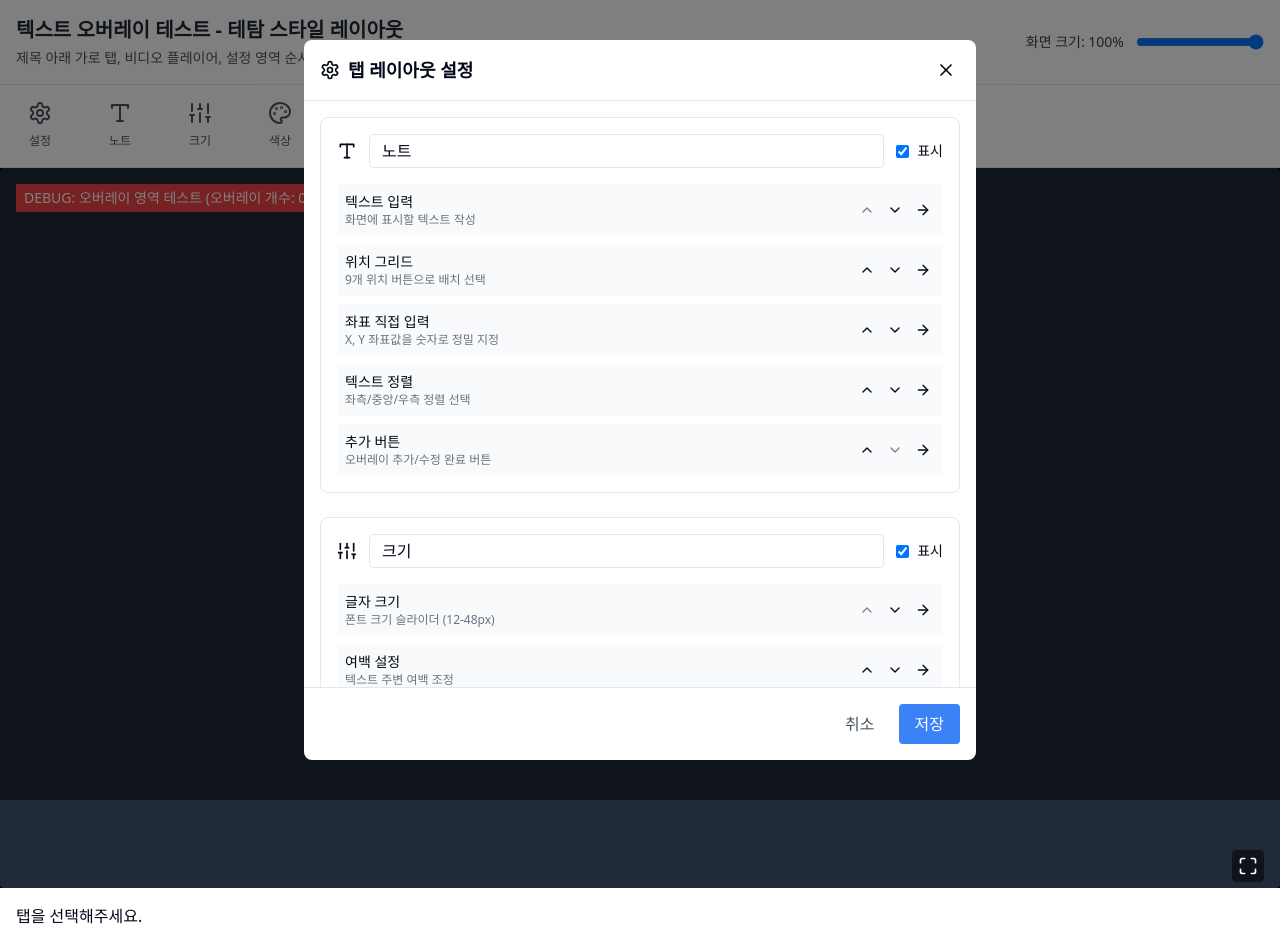
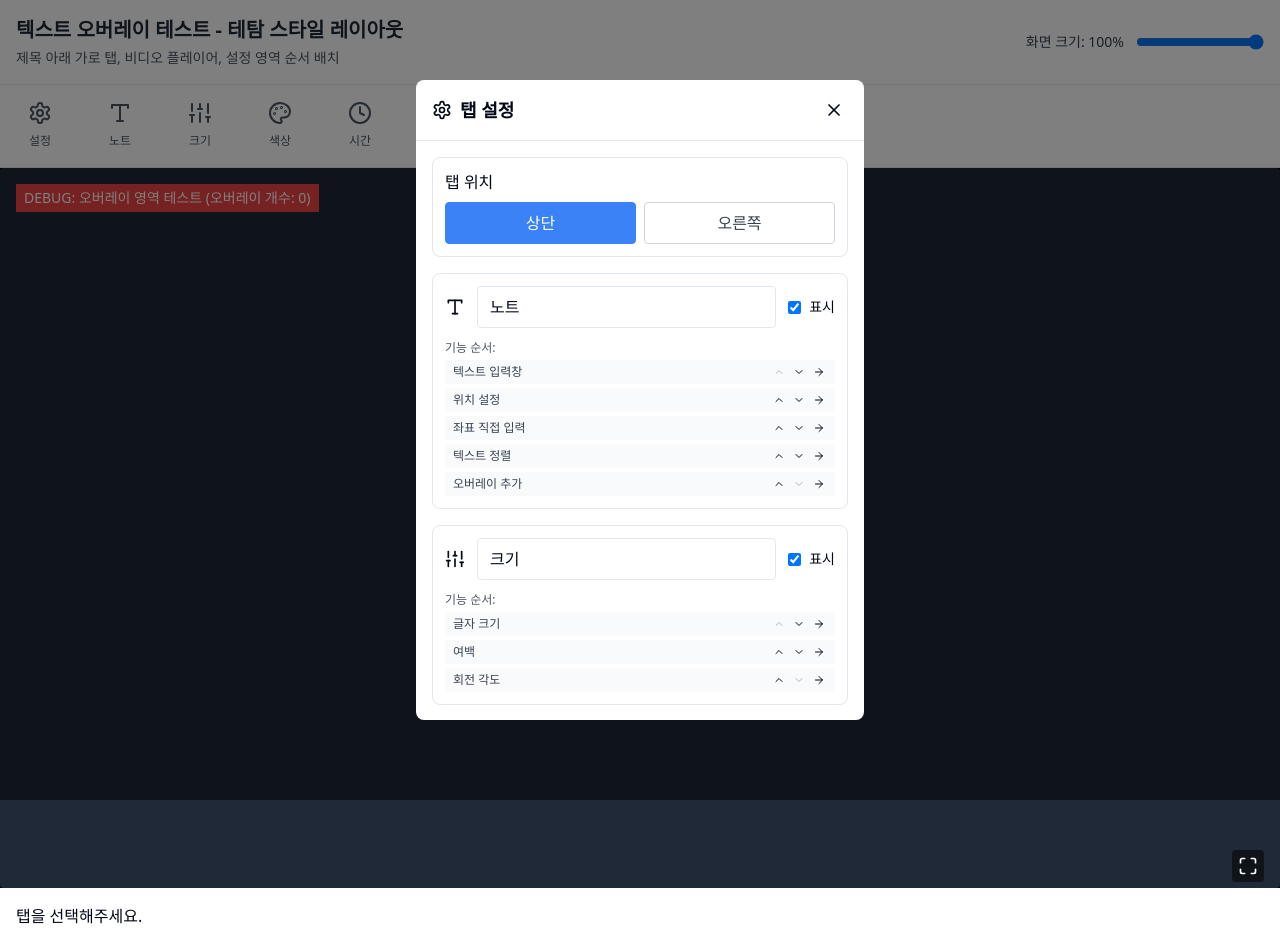
Before and after one commit to dreamsee/folder, a React (Vite) app in the folder client/: page /test-overlay in a window 1280 px wide. Both pictures are taken after a click on the button "설정". Built offline with nearby package versions, Linux system fonts and the light colour scheme.

Commit message:
탭 위치 설정 기능 추가 (상단/오른쪽) 및 기능 이름 UI와 통일

```diff
--- a/client/src/components/SimpleTabSettings.tsx
+++ b/client/src/components/SimpleTabSettings.tsx
@@ -1,26 +1,30 @@
 // 간단한 탭 설정 모달 - 모바일 안정성 우선
 import React, { useState, useEffect } from 'react';
-import { Settings, X } from 'lucide-react';
+import { Settings, X, ChevronUp, ChevronDown, ArrowRight } from 'lucide-react';
 
 interface SimpleTabSettingsProps {
   isOpen: boolean;
   onClose: () => void;
-  tabConfig: any[];
+  currentConfig: any[];  // tabConfig -> currentConfig로 변경
   onSave: (config: any[]) => void;
+  tabPosition: 'top' | 'right';
+  onPositionChange: (position: 'top' | 'right') => void;
 }
 
 const SimpleTabSettings: React.FC<SimpleTabSettingsProps> = ({
   isOpen,
   onClose,
-  tabConfig,
-  onSave
+  currentConfig,  // prop 이름 변경
+  onSave,
+  tabPosition,
+  onPositionChange
 }) => {
-  const [localConfig, setLocalConfig] = useState(tabConfig);
+  const [localConfig, setLocalConfig] = useState(currentConfig);
 
   // props 변경 시 로컬 상태 동기화
   useEffect(() => {
-    setLocalConfig(tabConfig);
-  }, [tabConfig]);
+    setLocalConfig(currentConfig);
+  }, [currentConfig]);
 
   // 탭 이름 변경
   const updateTabName = (tabId: string, newName: string) => {
@@ -36,11 +40,88 @@ const SimpleTabSettings: React.FC<SimpleTabSettingsProps> = ({
     ));
   };
 
+  // 기능 위로 이동
+  const moveFeatureUp = (tabId: string, featureIndex: number) => {
+    if (featureIndex === 0) return;
+
+    setLocalConfig(prev => prev.map(tab => {
+      if (tab.id !== tabId) return tab;
+
+      const newFeatures = [...tab.features];
+      [newFeatures[featureIndex - 1], newFeatures[featureIndex]] =
+        [newFeatures[featureIndex], newFeatures[featureIndex - 1]];
+
+      return { ...tab, features: newFeatures };
+    }));
+  };
+
+  // 기능 아래로 이동
+  const moveFeatureDown = (tabId: string, featureIndex: number) => {
+    const tab = localConfig.find(t => t.id === tabId);
+    if (!tab || featureIndex === tab.features.length - 1) return;
+
+    setLocalConfig(prev => prev.map(tab => {
+      if (tab.id !== tabId) return tab;
+
+      const newFeatures = [...tab.features];
+      [newFeatures[featureIndex], newFeatures[featureIndex + 1]] =
+        [newFeatures[featureIndex + 1], newFeatures[featureIndex]];
+
+      return { ...tab, features: newFeatures };
+    }));
+  };
+
+  // 기능을 다른 탭으로 이동
+  const moveFeatureToNextTab = (currentTabId: string, featureIndex: number) => {
+    const currentTabIndex = localConfig.findIndex(tab => tab.id === currentTabId);
+    const visibleTabs = localConfig.filter(tab => tab.visible);
+    const currentVisibleIndex = visibleTabs.findIndex(tab => tab.id === currentTabId);
+    const nextTab = visibleTabs[(currentVisibleIndex + 1) % visibleTabs.length];
+
+    if (!nextTab || nextTab.id === currentTabId) return;
+
+    const feature = localConfig[currentTabIndex].features[featureIndex];
+
+    setLocalConfig(prev => prev.map((tab) => {
+      if (tab.id === currentTabId) {
+        // 현재 탭에서 기능 제거
+        const newFeatures = [...tab.features];
+        newFeatures.splice(featureIndex, 1);
+        return { ...tab, features: newFeatures };
+      } else if (tab.id === nextTab.id) {
+        // 다음 탭에 기능 추가
+        return { ...tab, features: [...tab.features, feature] };
+      }
+      return tab;
+    }));
+  };
+
+  // 기능 이름 가져오기 (실제 UI 제목과 일치)
+  const getFeatureName = (featureId: string): string => {
+    const featureNames: { [key: string]: string } = {
+      'overlayText': '텍스트 입력창',  // UI에는 제목 없지만 명확하게
+      'positionGrid': '위치 설정',      // UI 제목과 일치
+      'coordinateInput': '좌표 직접 입력',  // UI 제목과 일치
+      'textAlign': '텍스트 정렬',      // UI 제목과 일치
+      'addButton': '오버레이 추가',    // UI 버튼 텍스트와 일치
+      'fontSize': '글자 크기',
+      'padding': '여백',
+      'rotation': '회전 각도',         // UI 제목과 일치
+      'textColor': '글자색',
+      'bgColor': '배경색',
+      'bgOpacity': '배경 투명도',
+      'duration': '지속 시간',         // UI 제목과 일치
+      'overlayList': '등록된 오버레이'  // UI 제목과 일치
+    };
+    return featureNames[featureId] || featureId;
+  };
+
   // 저장
   const handleSave = () => {
     try {
       onSave(localConfig);
       localStorage.setItem('overlayTabConfig', JSON.stringify(localConfig));
+      localStorage.setItem('overlayTabPosition', tabPosition);
       onClose();
     } catch (error) {
       console.error('설정 저장 오류:', error);
@@ -69,6 +150,34 @@ const SimpleTabSettings: React.FC<SimpleTabSettingsProps> = ({
 
         {/* 설정 내용 */}
         <div className="p-4 space-y-4">
+          {/* 탭 위치 설정 */}
+          <div className="border rounded-lg p-3">
+            <div className="mb-2 font-medium">탭 위치</div>
+            <div className="flex gap-2">
+              <button
+                onClick={() => onPositionChange('top')}
+                className={`flex-1 px-3 py-2 rounded border ${
+                  tabPosition === 'top'
+                    ? 'bg-blue-500 text-white border-blue-500'
+                    : 'bg-white text-gray-700 border-gray-300 hover:bg-gray-50'
+                }`}
+              >
+                상단
+              </button>
+              <button
+                onClick={() => onPositionChange('right')}
+                className={`flex-1 px-3 py-2 rounded border ${
+                  tabPosition === 'right'
+                    ? 'bg-blue-500 text-white border-blue-500'
+                    : 'bg-white text-gray-700 border-gray-300 hover:bg-gray-50'
+                }`}
+              >
+                오른쪽
+              </button>
+            </div>
+          </div>
+
+          {/* 탭 설정 */}
           {localConfig.map((tab) => (
             <div key={tab.id} className="border rounded-lg p-3">
               <div className="flex items-center gap-3">
@@ -90,9 +199,42 @@ const SimpleTabSettings: React.FC<SimpleTabSettingsProps> = ({
                 </label>
               </div>
 
-              <div className="mt-2 text-xs text-gray-500">
-                기능: {tab.features?.length || 0}개
-              </div>
+              {/* 기능 순서 변경 영역 */}
+              {tab.visible && tab.features && tab.features.length > 0 && (
+                <div className="mt-3 space-y-1">
+                  <div className="text-xs text-gray-600 font-medium mb-1">기능 순서:</div>
+                  {tab.features.map((featureId, index) => (
+                    <div key={featureId} className="flex items-center justify-between bg-gray-50 rounded px-2 py-1">
+                      <span className="text-xs text-gray-700">{getFeatureName(featureId)}</span>
+                      <div className="flex gap-1">
+                        <button
+                          onClick={() => moveFeatureUp(tab.id, index)}
+                          disabled={index === 0}
+                          className="p-0.5 hover:bg-gray-200 rounded disabled:opacity-30"
+                          title="위로"
+                        >
+                          <ChevronUp className="w-3 h-3" />
+                        </button>
+                        <button
+                          onClick={() => moveFeatureDown(tab.id, index)}
+                          disabled={index === tab.features.length - 1}
+                          className="p-0.5 hover:bg-gray-200 rounded disabled:opacity-30"
+                          title="아래로"
+                        >
+                          <ChevronDown className="w-3 h-3" />
+                        </button>
+                        <button
+                          onClick={() => moveFeatureToNextTab(tab.id, index)}
+                          className="p-0.5 hover:bg-gray-200 rounded"
+                          title="다른 탭으로"
+                        >
+                          <ArrowRight className="w-3 h-3" />
+                        </button>
+                      </div>
+                    </div>
+                  ))}
+                </div>
+              )}
             </div>
           ))}
         </div>
--- a/client/src/pages/TestOverlayPage.tsx
+++ b/client/src/pages/TestOverlayPage.tsx
@@ -6,6 +6,7 @@ import YouTubePlayer from '../components/YouTubePlayer';
 import { OverlayData } from '../components/TextOverlay';
 import TextOverlay from '../components/TextOverlay';
 import TabLayoutSettings from '../components/TabLayoutSettings';
+import SimpleTabSettings from '../components/SimpleTabSettings';
 import { formatTime } from '../lib/youtubeUtils';
 import { Type, Palette, Clock, Sliders, Settings, Maximize, Minimize } from 'lucide-react';
 
@@ -88,6 +89,17 @@ const TestOverlayPage: React.FC<TestOverlayPageProps> = () => {
   ]);
   const [activeTab, setActiveTab] = useState('settings');
   const [showSettings, setShowSettings] = useState(false);
+  const [tabPosition, setTabPosition] = useState<'top' | 'right'>(() => {
+    // localStorage에서 탭 위치 불러오기
+    const saved = localStorage.getItem('overlayTabPosition');
+    return (saved === 'right' ? 'right' : 'top') as 'top' | 'right';
+  });
+
+  // 탭 위치 변경 핸들러
+  const handleTabPositionChange = (position: 'top' | 'right') => {
+    setTabPosition(position);
+    localStorage.setItem('overlayTabPosition', position);
+  };
 
   // 화면 크기 조절
   const [screenScale, setScreenScale] = useState(100);
@@ -1204,8 +1216,8 @@ const TestOverlayPage: React.FC<TestOverlayPageProps> = () => {
         </div>
       </div>
 
-      {/* 가로 탭 네비게이션 - 제목 아래 배치 */}
-      {!isFullscreen && (
+      {/* 탭 네비게이션 - 위치에 따라 상단 또는 오른쪽 배치 */}
+      {!isFullscreen && tabPosition === 'top' && (
         <div className="bg-white border-b">
           <div className="flex items-center overflow-x-auto">
             {/* 설정 탭 (별도) */}
@@ -1327,19 +1339,61 @@ const TestOverlayPage: React.FC<TestOverlayPageProps> = () => {
 
       </div>
 
-      {/* 하단 노트/설정 영역 - 전체화면에서는 숨김 */}
-      {!isFullscreen && (
+      {/* 메인 컨텐츠 영역 - 탭 위치에 따라 레이아웃 변경 */}
+      {!isFullscreen && tabPosition === 'right' ? (
+        // 오른쪽 탭 레이아웃
+        <div className="flex-1 flex">
+          {/* 왼쪽: 컨텐츠 영역 */}
+          <div className="flex-1 p-4 bg-white overflow-y-auto">
+            {renderTabContent()}
+          </div>
+
+          {/* 오른쪽: 세로 탭 메뉴 */}
+          <div className="w-20 bg-gray-50 border-l flex flex-col">
+            {/* 설정 탭 */}
+            <button
+              onClick={() => setShowSettings(true)}
+              className="flex flex-col items-center justify-center py-4 text-xs transition-colors text-gray-600 hover:bg-gray-100 hover:text-gray-800 border-l-2 border-transparent hover:border-gray-300"
+            >
+              <Settings className="w-6 h-6 mb-1" />
+              <span>설정</span>
+            </button>
+
+            {/* 일반 탭들 */}
+            {tabConfig.filter(tab => tab.visible).map((tab) => (
+              <button
+                key={tab.id}
+                onClick={() => setActiveTab(tab.id as any)}
+                className={`flex flex-col items-center justify-center py-4 text-xs transition-colors border-l-2 ${
+                  activeTab === tab.id
+                    ? 'bg-blue-50 text-blue-600 border-blue-600'
+                    : 'text-gray-600 hover:bg-gray-100 hover:text-gray-800 border-transparent hover:border-gray-300'
+                }`}
+              >
+                {tab.id === 'note' && <Type className="w-6 h-6 mb-1" />}
+                {tab.id === 'size' && <Sliders className="w-6 h-6 mb-1" />}
+                {tab.id === 'color' && <Palette className="w-6 h-6 mb-1" />}
+                {tab.id === 'time' && <Clock className="w-6 h-6 mb-1" />}
+                <span>{tab.name}</span>
+              </button>
+            ))}
+          </div>
+        </div>
+      ) : tabPosition === 'top' ? (
+        // 상단 탭 레이아웃 (기본)
         <div className="flex-1 p-4 bg-white overflow-y-auto">
           {renderTabContent()}
         </div>
-      )}
+      ) : null}
 
-      {/* 탭 설정 모달 */}
-      <TabLayoutSettings
+      {/* 탭 설정 모달 - SimpleTabSettings로 변경 */}
+      <SimpleTabSettings
         isOpen={showSettings}
         onClose={() => setShowSettings(false)}
+        currentConfig={tabConfig}  // prop 이름 통일
         onSave={handleTabConfigSave}
-        currentConfig={tabConfig}
+        tabPosition={tabPosition}
+        onPositionChange={handleTabPositionChange}
       />
     </div>
   );
```
Also changed, not shown: 1 other file (tests, documents, lock files or other folders).
